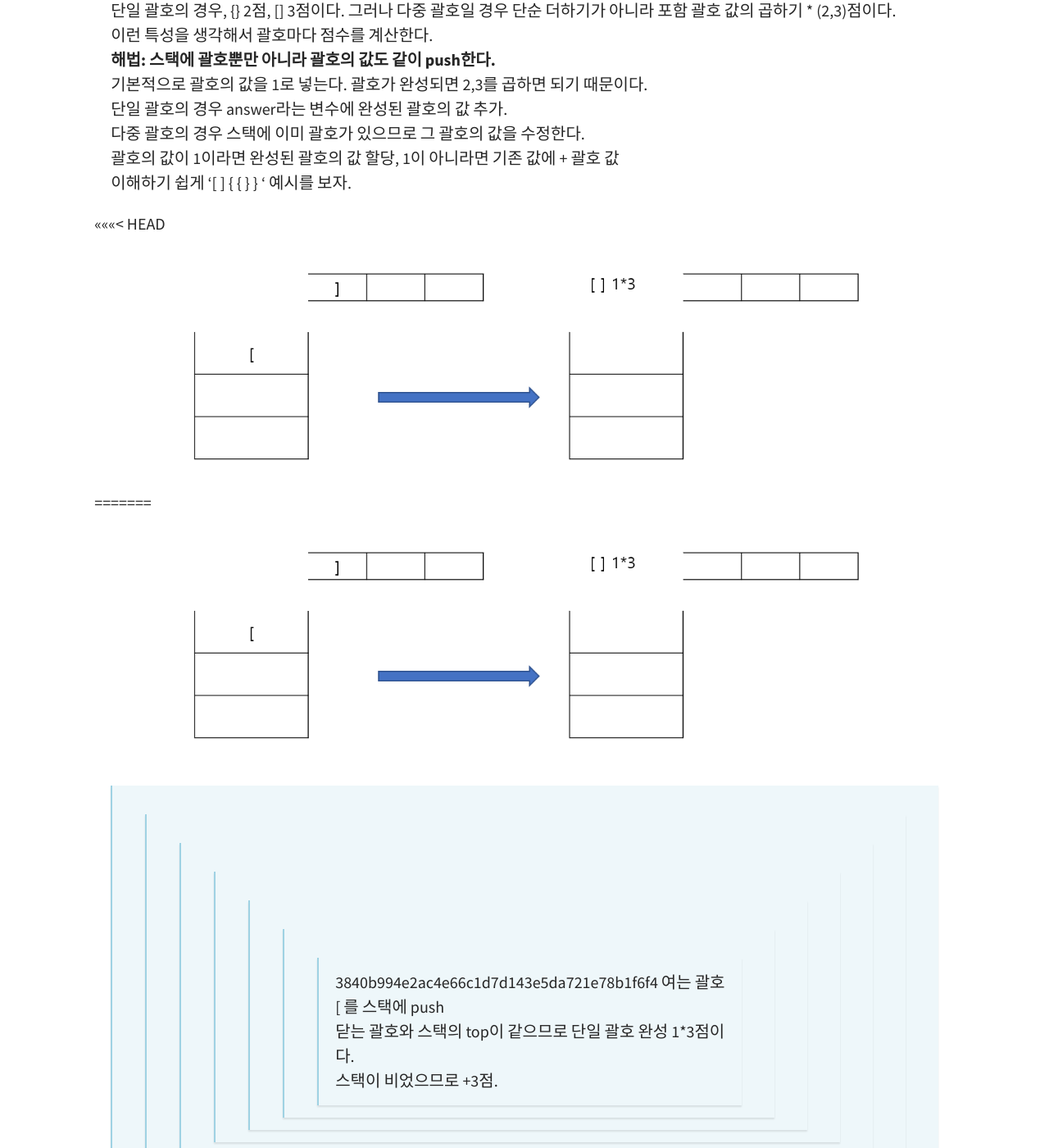
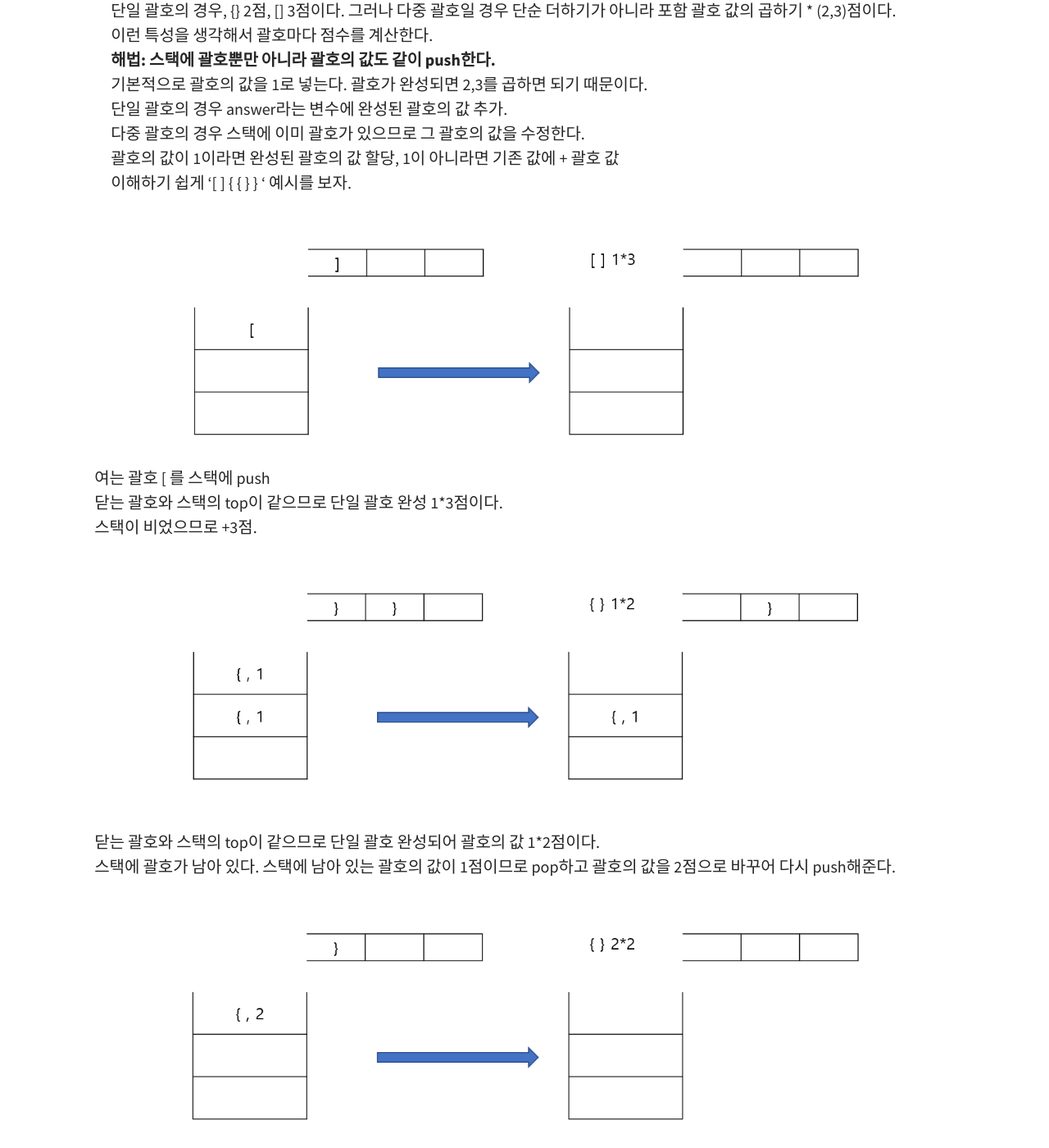
Before and after one commit to YisooKim/YisooKim.github.io, a Jekyll site: the page built from _posts/2020-06-12-2502.md, in a window 1280 px wide and 1400 px high, scrolled down 937 px. Shown: the whole window at 82% size. Built offline with Jekyll 4.4.1, drawn with Linux system fonts in a browser that asks for light colours; some of the changed text lies outside the part shown.

Commit message:
modify post 2502

```diff
--- a/_posts/2020-06-12-2502.md
+++ b/_posts/2020-06-12-2502.md
@@ -48,29 +48,17 @@ category: Algorithm
 이해하기 쉽게 '\[ \] \{ \{ \} \} ' 예시를 보자.
 
 
-<<<<<<< HEAD
 ![img]({{ "/img/post_2502_1.png" | relative_url}})
-=======
-![img](/img/post_2502_1.png)
->>>>>>> 3840b994e2ac4e66c1d7d143e5da721e78b1f6f4
 여는 괄호 \[ 를 스택에 push
 닫는 괄호와 스택의 top이 같으므로 단일 괄호 완성 1*3점이다.
 스택이 비었으므로 +3점.
 
-<<<<<<< HEAD
 ![img]({{ "/img/post_2502_2.png" | relative_url}})
-=======
-![img](/img/post_2502_2.png)
->>>>>>> 3840b994e2ac4e66c1d7d143e5da721e78b1f6f4
 
 닫는 괄호와 스택의 top이 같으므로 단일 괄호 완성되어 괄호의 값 1*2점이다.
 스택에 괄호가 남아 있다. 스택에 남아 있는 괄호의 값이 1점이므로 pop하고 괄호의 값을 2점으로 바꾸어 다시 push해준다.
 
-<<<<<<< HEAD
 ![img]({{ "/img/post_2502_3.png" | relative_url}})
-=======
-![img](/img/post_2502_3.png)
->>>>>>> 3840b994e2ac4e66c1d7d143e5da721e78b1f6f4
 다시 괄호 완성되어 괄호의 값 2 * 2점
 스택이 비었으므로 +4점
 
```
